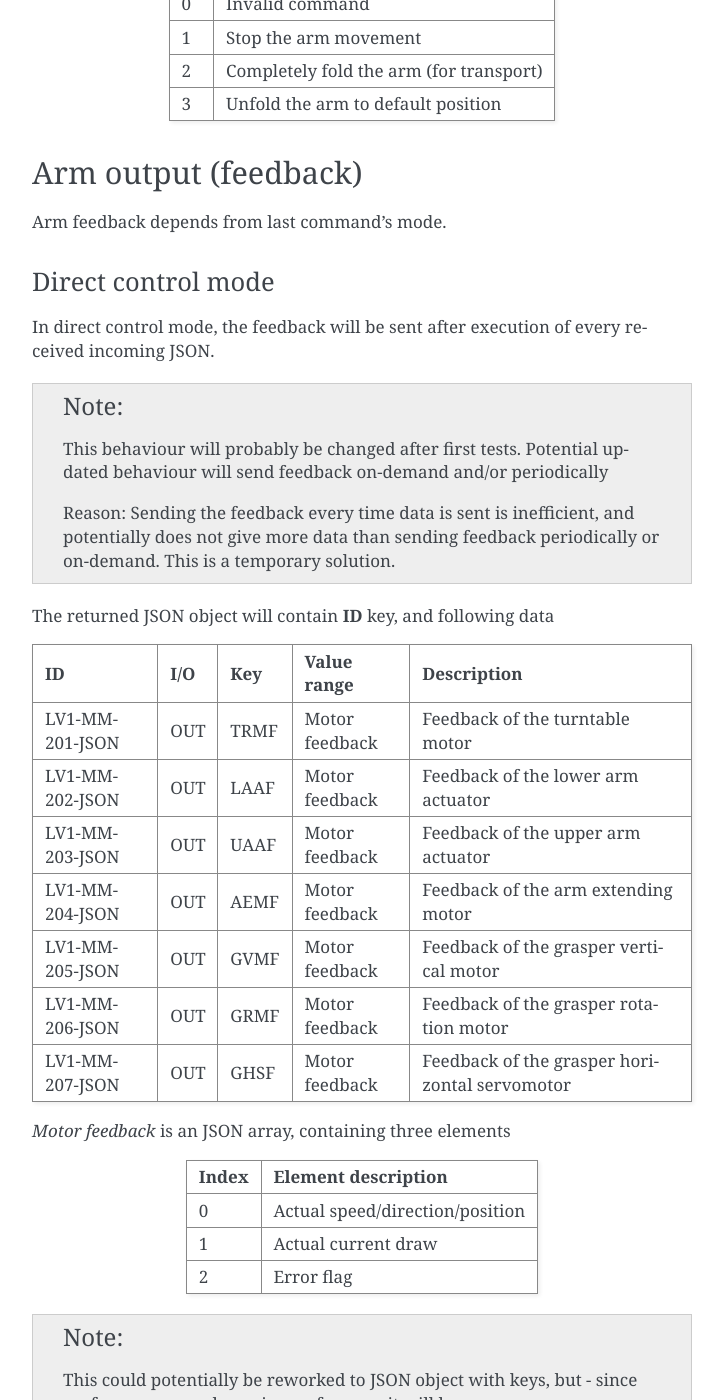
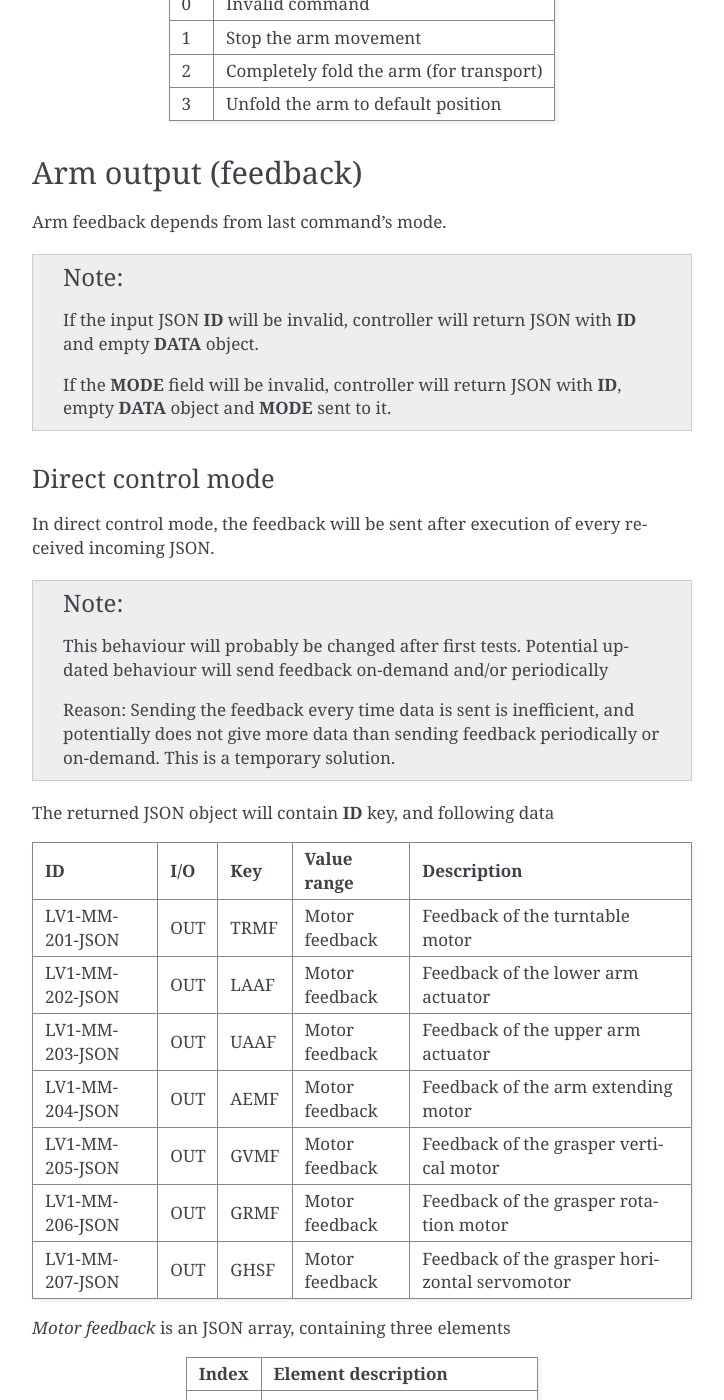
Before and after one commit to krkruk/OrionDoc, a Sphinx documentation site: the page built from source/docs/SDD/arm_io_documentation.rst, in a window 1280 px wide and 1400 px high, scrolled down 2162 px. Shown: the whole window, without its empty margins (388-1112 px from the left). Built offline with Sphinx 7.4.7, drawn with Linux system fonts in a browser that asks for light colours; some of the changed text lies outside the part shown.

Commit message:
Minor adjustments to code in arm API

```diff
--- a/source/docs/SDD/arm_io_documentation.rst
+++ b/source/docs/SDD/arm_io_documentation.rst
@@ -100,6 +100,11 @@
 
 Arm feedback depends from last command's mode.
 
+.. note::
+	If the input JSON **ID** will be invalid, controller will return JSON with **ID** and empty **DATA** object.
+
+	If the **MODE** field will be invalid, controller will return JSON with **ID**, empty **DATA** object and **MODE** sent to it.
+
 Direct control mode
 ~~~~~~~~~~~~~~~~~~~
 
@@ -145,6 +150,8 @@
 
 .. note::
     This could potentially be reworked to JSON object with keys, but - since performance may be an issue - for now, it will be an array
+
+In case of an error - e.g invalid motor key is sent, returned array will be **[0, 0, 1]**
 
 Command mode
 ~~~~~~~~~~~~
```
